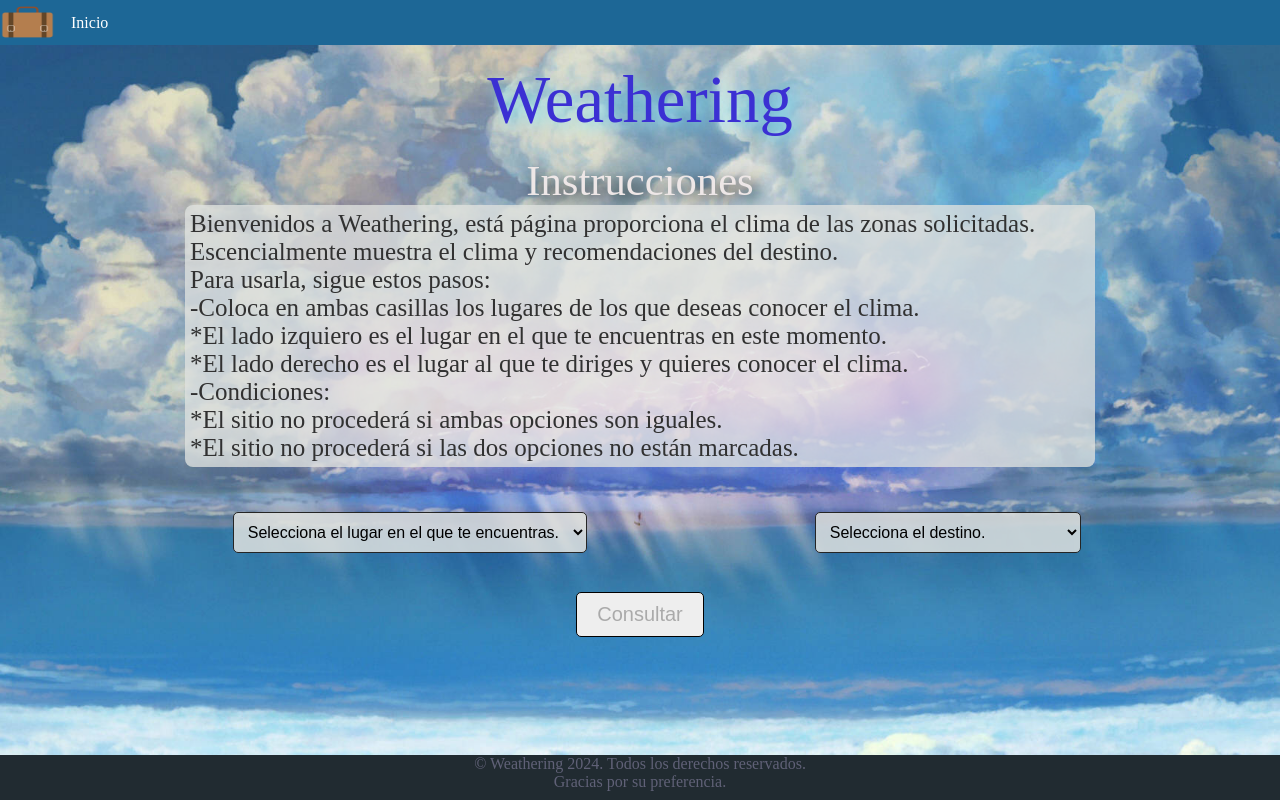
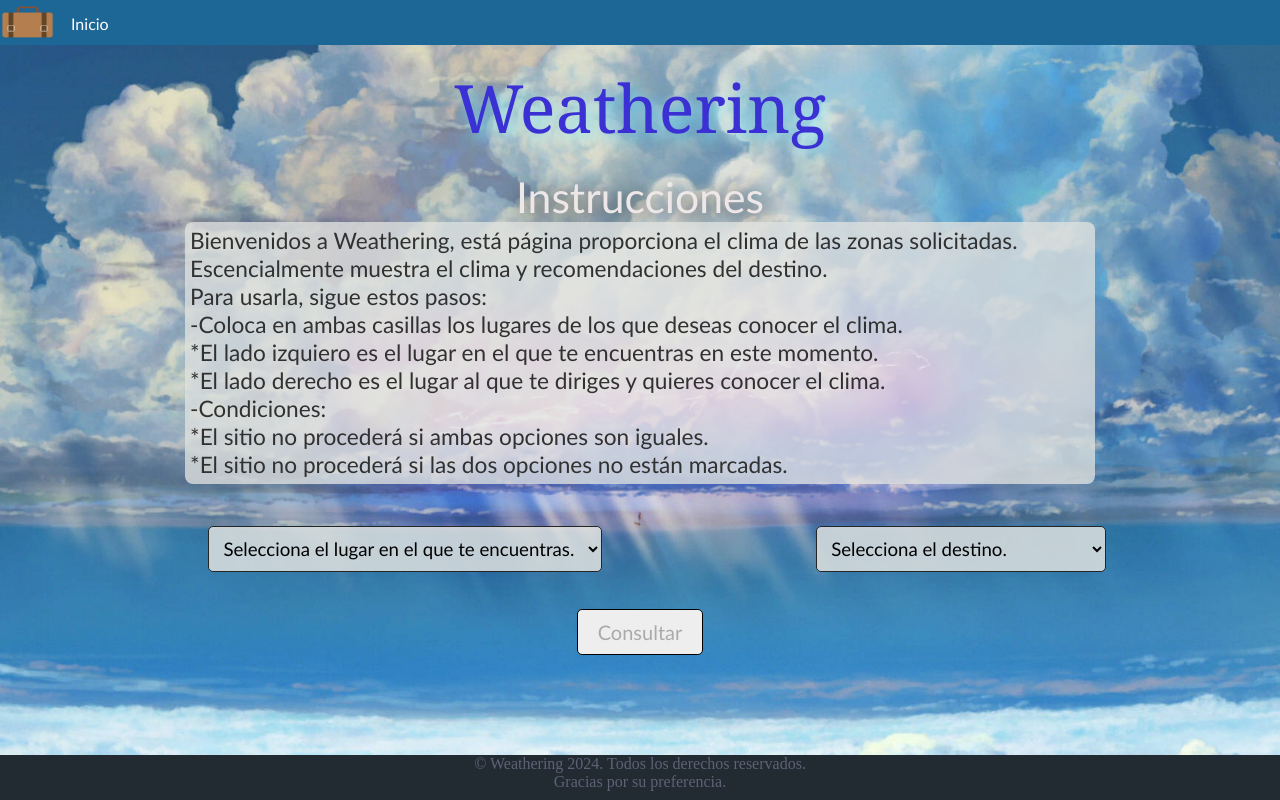
Before and after one commit to StrayMonster/Primer-Proyecto-MYP, a Flask app: page / in a window 1280 px wide. Run offline with Flask 3, Linux system fonts and the light colour scheme; parts of the project's set-up code (start-up, migrations or seed data) failed here and were passed over.

Commit message:
Fin del diseño del front
Se puso un tipo de letras para el título, el subtitulo y el resto del texto. Se puso un tamaño de letra para que no sea dificultoso visualizar la página. Se puso un fondo para la letra a la hora de ver los resultados.  Lo último que se quiere poner, es un dato que te de la diferencia horaria si hay, si tu vuelo puede presentar dificultades por el clima de tu zona y finalmente la version para el equipo de aviación.

```diff
--- a/Proyecto Beta/HTML/static/Recursos/style.css
+++ b/Proyecto Beta/HTML/static/Recursos/style.css
@@ -61,20 +61,22 @@ titulo {
     text-align: center;
     font-size: 50pt;
     text-shadow: 5px 5px 15px #81e9fc;
+	font-family: 'Cambria', serif;
 }
 
 subtitulo{
 	color: rgb(238, 231, 231);
 	text-align: center;
 	font-size: 32pt;
-	text-shadow: 5px 5px 15px rgb(0, 0, 0);
+	text-shadow: 5px 5px 25px rgb(0, 0, 0);
+	font-family: 'Trebuchet MS', sans-serif;
 }
 
 txt{
-	color: rgb(253, 248, 248);
+	color: rgb(49, 49, 49);;
 	text-align: center;
-	font-size: 23pt;
-
+	font-size: 17pt;
+	font-family: 'Trebuchet MS', sans-serif;
 }
 
 .boxcontent{
@@ -105,7 +107,7 @@ txt{
 	justify-content: space-between;
 	align-items: center;
 	font-size: 25px;
-	gap: 20px;
+	gap: 40px;
 	width: 94%;
 }
 
@@ -115,7 +117,7 @@ txt{
 	align-items: center;
 	justify-content: center;
 	font-size: 25px;
-	gap: 35px;
+	gap: 45px;
 	margin-bottom: 15px;
 }
 
@@ -125,6 +127,8 @@ txt{
 }
 
 .form-group select{
+	font-family: 'Trebuchet MS', sans-serif;
+	font-size: 14pt;
 	width: 100%;
 	padding: 10px;
 	border: 1.8px solid #252525;
@@ -159,6 +163,7 @@ option{
 
 button{
 	cursor: pointer;
+	font-family: 'Trebuchet MS', sans-serif;
 	margin-top: 20px;
 	font-size: 20px;
 	border-radius: 5px;
@@ -211,7 +216,7 @@ button:disabled{
 	word-wrap: break-word;
 	overflow-wrap: break-word;
 	opacity: .8;
-	color: white;
+	color: rgb(37, 36, 36);
 }
 
 .clima-caja img{
@@ -220,3 +225,16 @@ button:disabled{
 	margin-top: 10px;
 	margin-bottom: 10px;
 }
+
+.texto-recuadro {
+    background-color: rgb(151, 172, 202);
+    padding: 10px;
+    border-radius: 10px;
+    margin: 5px 0;
+	font-family: 'Trebuchet MS', sans-serif;
+	font-size: 25px;
+}
+
+.headt{
+	font-family: 'Trebuchet MS', sans-serif;
+}
--- a/Proyecto Beta/HTML/templates/Front.html
+++ b/Proyecto Beta/HTML/templates/Front.html
@@ -12,7 +12,7 @@
     <ul>
         <main-header>
             <li><img src="{{url_for('static', filename= 'Recursos/Imagenes/Maleta.jpeg')}}" width="55" height="44">
-            <li><a href="./Front.html"> Inicio </a></li>
+            <li class="headt"><a href="./Front.html"> Inicio </a></li>
         </main-header>
     </ul>
 </head>
@@ -21,7 +21,7 @@
     <main>
         <center>
         <subtitulo> Instrucciones </subtitulo><br>
-        <div class="boxcontent"> Bienvenidos a Weathering, está página proporciona el clima de las zonas solicitadas.<br>
+        <div class="boxcontent"> <txt>Bienvenidos a Weathering, está página proporciona el clima de las zonas solicitadas.<br>
             Escencialmente muestra el clima y recomendaciones del destino.<br>
             Para usarla, sigue estos pasos: <br>
             -Coloca en ambas casillas los lugares de los que deseas conocer el clima.<br>
@@ -29,7 +29,7 @@
               *El lado derecho es el lugar al que te diriges y quieres conocer el clima.<br>
             -Condiciones:<br>
               *El sitio no procederá si ambas opciones son iguales.<br>
-              *El sitio no procederá si las dos opciones no están marcadas.
+              *El sitio no procederá si las dos opciones no están marcadas.</txt>
         </center> <br><br>
         <form action = "/procesar" method="post" id="FormularioClima" class = "form-container">
             <label for="opcion1">  </label>
@@ -71,7 +71,6 @@
             <select id="Parametro2" name="Parametro2" onchange="validarFormulario()">
                 <option value=""> Selecciona el destino. </option>
                 <option value="ACA">Acapulco (ACA).</option>
-                <option value="HVA">Analalava (HVA).</option>
                 <option value="ATL">Atlanta (ATL).</option>
                 <option value="BOG">Bogotá (BOG).</option>
                 <option value="CUN">Cancún (CUN).</option>
```
Also changed, not shown: Proyecto Beta/HTML/templates/Front2.html (+11 -11 lines).
